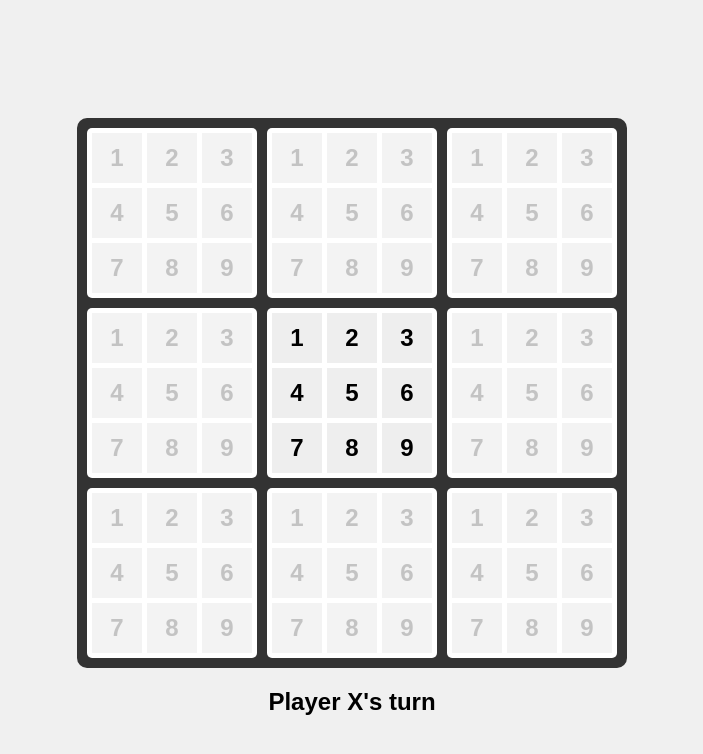
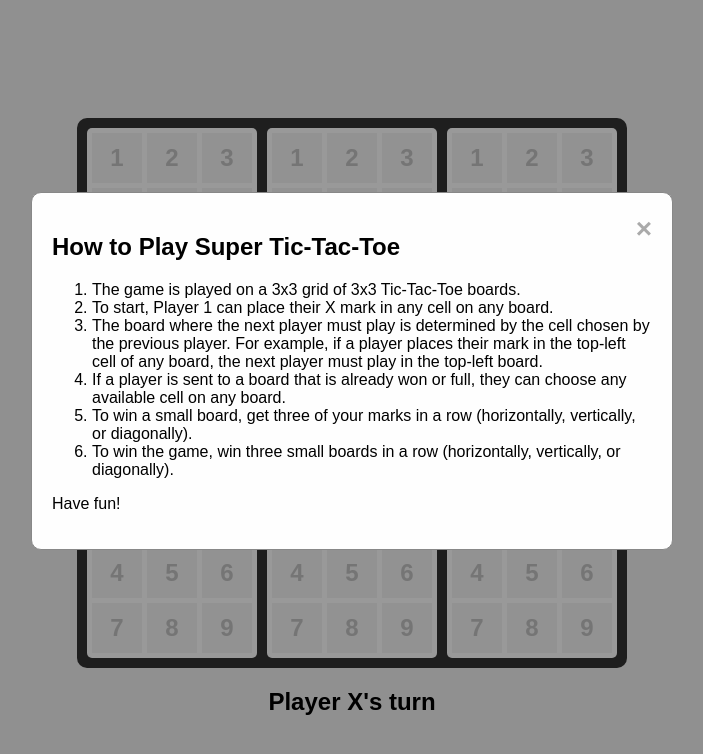
Before and after one commit to david-weaving/super_tic_tac_toe, a plain HTML site: page index.html in a window 1280 px wide. Shown: the whole page, without its empty margins (288-991 px from the left). Drawn offline with Linux system fonts and the light colour scheme.

Commit message:
How to play added

```diff
--- a/index.html
+++ b/index.html
@@ -21,7 +21,7 @@
             font-size: 18px;
             font-weight: bold;
             margin-bottom: 10px;
-            height: 24px; /* Fixed height to prevent layout shift */
+            height: 24px;
         }
         #game-board {
             display: grid;
@@ -84,6 +84,39 @@
         #play-again:hover {
             background-color: #45a049;
         }
+        .modal {
+            display: none;
+            position: fixed;
+            z-index: 1;
+            left: 0;
+            top: 0;
+            width: 100%;
+            height: 100%;
+            overflow: auto;
+            background-color: rgba(0,0,0,0.4);
+        }
+        .modal-content {
+            background-color: #fefefe;
+            margin: 15% auto;
+            padding: 20px;
+            border: 1px solid #888;
+            width: 80%;
+            max-width: 600px;
+            border-radius: 10px;
+        }
+        .close {
+            color: #aaa;
+            float: right;
+            font-size: 28px;
+            font-weight: bold;
+            cursor: pointer;
+        }
+        .close:hover,
+        .close:focus {
+            color: black;
+            text-decoration: none;
+            cursor: pointer;
+        }
     </style>
 </head>
 <body>
@@ -94,11 +127,29 @@
         <button id="play-again">Play Again</button>
     </div>
 
+    <div id="howToPlayModal" class="modal">
+        <div class="modal-content">
+            <span class="close">&times;</span>
+            <h2>How to Play Super Tic-Tac-Toe</h2>
+            <ol>
+                <li>The game is played on a 3x3 grid of 3x3 Tic-Tac-Toe boards.</li>
+                <li>To start, Player 1  can place their X mark in any cell on any board.</li>
+                <li>The board where the next player must play is determined by the cell chosen by the previous player. For example, if a player places their mark in the top-left cell of any board, the next player must play in the top-left board.</li>
+                <li>If a player is sent to a board that is already won or full, they can choose any available cell on any board.</li>
+                <li>To win a small board, get three of your marks in a row (horizontally, vertically, or diagonally).</li>
+                <li>To win the game, win three small boards in a row (horizontally, vertically, or diagonally).</li>
+            </ol>
+            <p>Have fun!</p>
+        </div>
+    </div>
+
     <script>
         const gameBoard = document.getElementById('game-board');
         const statusDisplay = document.getElementById('status');
         const messageDisplay = document.getElementById('message');
         const playAgainButton = document.getElementById('play-again');
+        const modal = document.getElementById('howToPlayModal');
+        const closeButton = document.getElementsByClassName('close')[0];
         let currentPlayer = 'X';
         let boardTracker = 4;
         let gameActive = true;
@@ -228,6 +279,23 @@
             playAgainButton.style.display = 'none';
         }
 
+        // Show the modal when the page loads
+        window.onload = function() {
+            modal.style.display = "block";
+        }
+
+        // Close the modal when the close button is clicked
+        closeButton.onclick = function() {
+            modal.style.display = "none";
+        }
+
+        // Close the modal when clicking outside of it
+        window.onclick = function(event) {
+            if (event.target == modal) {
+                modal.style.display = "none";
+            }
+        }
+
         createBoard();
         updateBoardStates();
         statusDisplay.textContent = `Player ${currentPlayer}'s turn`;
```
